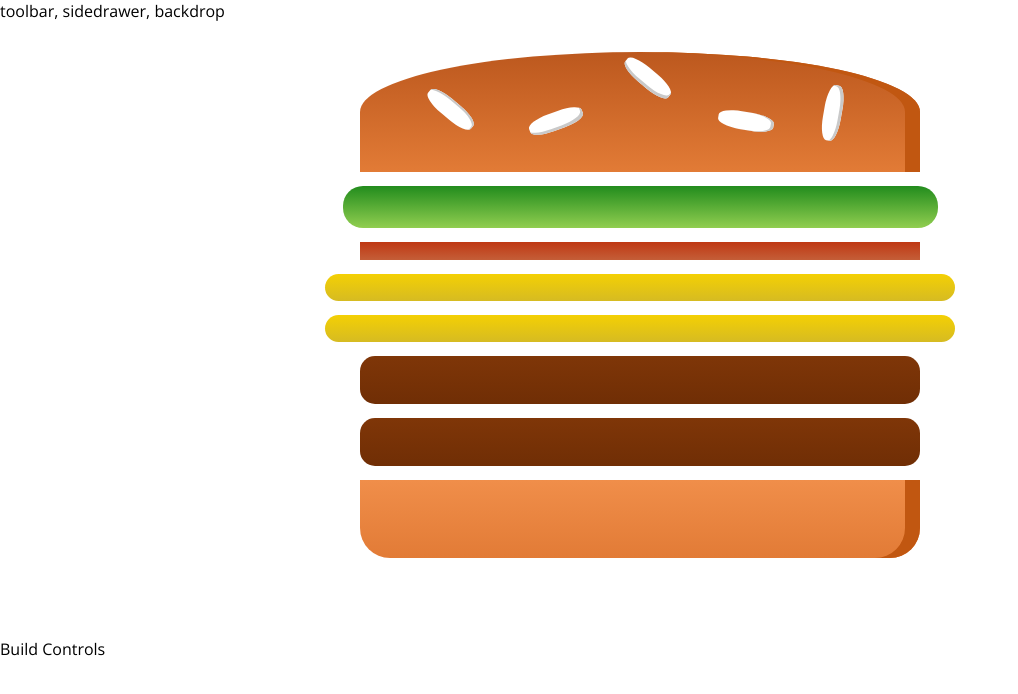
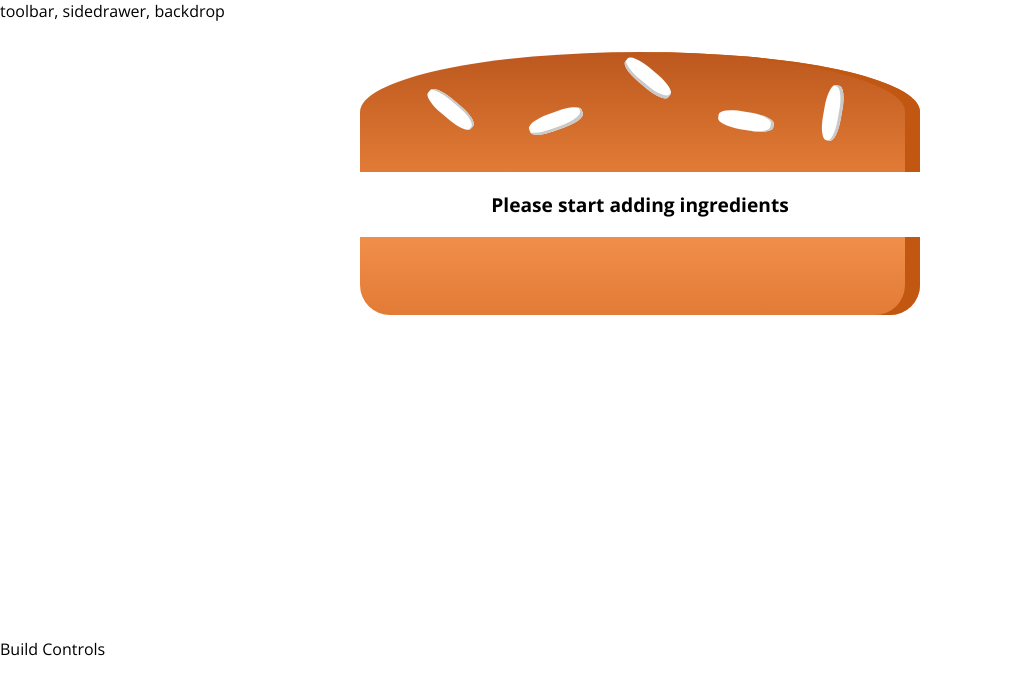
Before and after one commit to dpjoaopedro/burger-builder, a React app: page / in a window 1280 px wide. Shown: the top 694 px of the page, without its empty margins (0-1018 px from the left). Built offline with nearby package versions, Linux system fonts and the light colour scheme.

Commit message:
Calculating ingredient sum dinamically

```diff
--- a/src/components/Burger/Burger.js
+++ b/src/components/Burger/Burger.js
@@ -4,11 +4,21 @@
 
 const burger = (props) => {
 
-    const ingredients = Object.keys(props.ingredients).map(igKey => {
+    let ingredients = Object.keys(props.ingredients).map(igKey => {
+
         return [...Array(props.ingredients[igKey])].map((_, i) => {
+
            return <BurgerIngredient key={igKey + 1} type={igKey} />
+
         });
-    })
+
+    }).reduce((arr, el) => {
+        return arr.concat(el);
+    }, [])
+
+    if (ingredients.length === 0) {
+        ingredients = <p>Please start adding ingredients</p>
+    }
 
     return (
         <div className={classes.Burger}>
--- a/src/containers/BurgerBuilder/BurgerBuilder.js
+++ b/src/containers/BurgerBuilder/BurgerBuilder.js
@@ -6,10 +6,10 @@
 
     state = {
         ingredients: {
-            salad: 1,
-            bacon: 1,
-            cheese: 2,
-            meat: 2
+            salad: 0,
+            bacon: 0,
+            cheese: 0,
+            meat: 0
         }
     }
 
```
